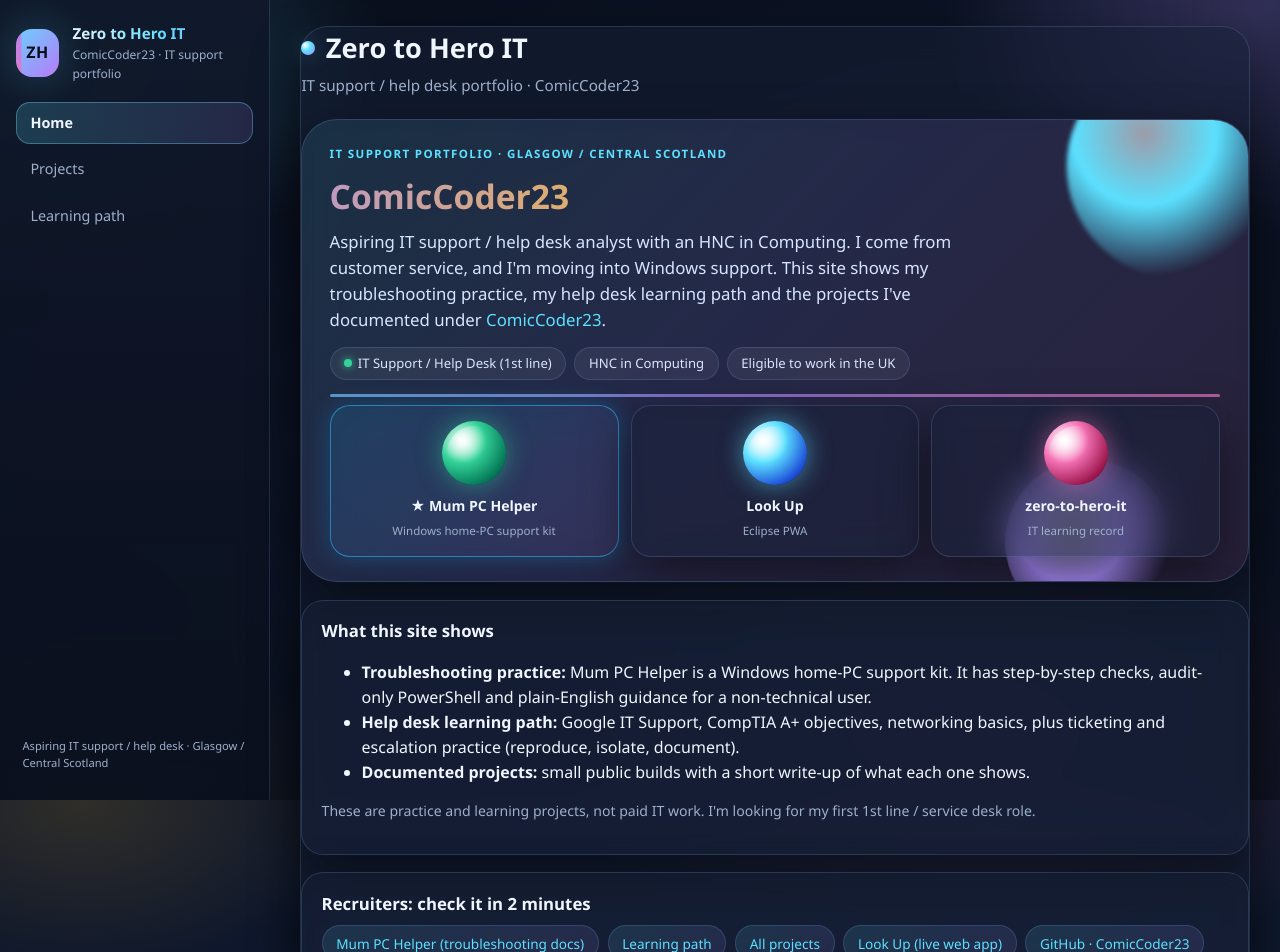
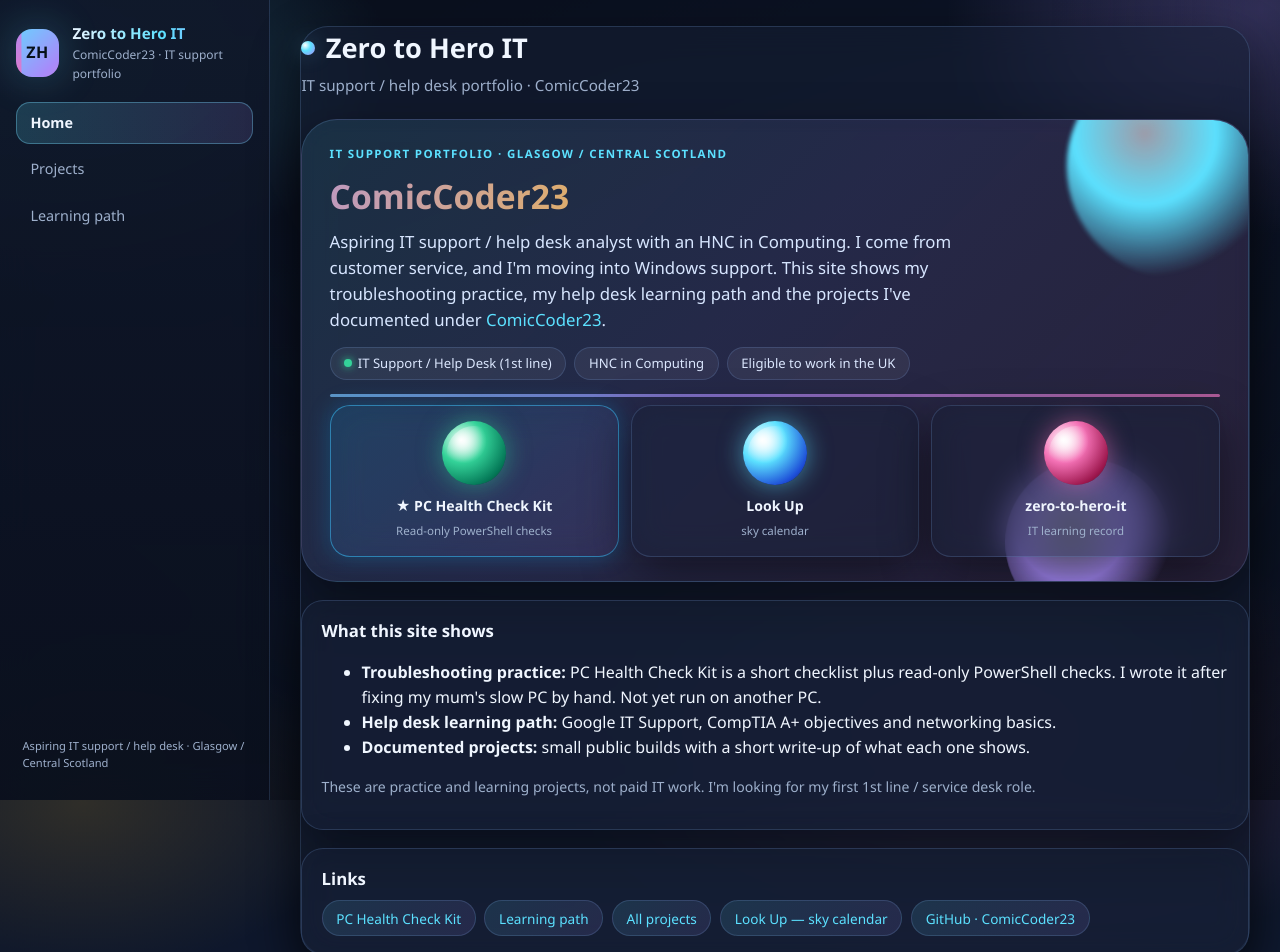
Before and after one commit to ComicCoder23/zero-to-hero-it, a React (Vite) app: page / in a window 1280 px wide. Shown: the top 952 px of the page. Built offline with nearby package versions, Linux system fonts and the light colour scheme.

Commit message:
Rename kit card to PC Health Check Kit, drop ticketing and '2 minutes' lines, relabel Look Up (Alan's CV link WO3, 15 Oct)

```diff
--- a/src/components/ShowcaseStrip.tsx
+++ b/src/components/ShowcaseStrip.tsx
@@ -11,15 +11,15 @@ export type ShowcaseItem = {
 /** Public projects shown to employers. */
 export const SHOWCASE: ShowcaseItem[] = [
   {
-    name: 'Mum PC Helper',
-    blurb: 'Windows home-PC support kit',
+    name: 'PC Health Check Kit',
+    blurb: 'Read-only PowerShell checks',
     orbClass: 'orb-mum',
-    url: 'https://github.com/ComicCoder23/mums-pc-helper',
+    url: 'https://comiccoder23.github.io/pc-health-check-kit/',
     featured: true,
   },
   {
     name: 'Look Up',
-    blurb: 'Eclipse PWA',
+    blurb: 'sky calendar',
     orbClass: 'orb-lookup',
     url: 'https://comiccoder23.github.io/lookup/',
   },
--- a/src/data/learning.json
+++ b/src/data/learning.json
@@ -8,7 +8,7 @@
         "Google IT Support Professional Certificate (Coursera — free audit)",
         "CompTIA A+ objectives map (Core 1 / Core 2 V15)",
         "NetworkChuck HELPDESK / first IT job orientation",
-        "Daily: 25–40 min video + 15 min notes; keep Mum PC Helper docs up to date"
+        "Daily: 25–40 min video + 15 min notes; keep the PC Health Check Kit docs up to date"
       ]
     },
     {
@@ -35,7 +35,7 @@
       "id": "L1",
       "name": "IT Help Desk / 1st Line",
       "primary": true,
-      "fit": "Customer-service skills + Mum PC Helper + HNC Computing",
+      "fit": "Customer-service skills + PC Health Check Kit + HNC Computing",
       "gaps": "Ticketing vocabulary, A+ or Google IT Support, AD/M365 familiarity",
       "unlock": "4 weeks Google IT + continuous applications + A+ study start"
     },
@@ -43,7 +43,7 @@
       "id": "L2",
       "name": "Desktop / Field Support",
       "primary": false,
-      "fit": "Mum PC Helper + home PC diagnostics + customer calm",
+      "fit": "PC Health Check Kit + home PC diagnostics + customer calm",
       "gaps": "Formal imaging / Intune story, field logistics",
       "unlock": "Document 5 home-lab tickets as case studies"
     },
@@ -78,9 +78,9 @@
       "url": ""
     },
     {
-      "name": "Mum PC Helper public docs",
+      "name": "PC Health Check Kit public docs",
       "why": "Already built — tidy how-tos as community help",
-      "url": "https://github.com/ComicCoder23/mums-pc-helper"
+      "url": "https://github.com/ComicCoder23/pc-health-check-kit"
     }
   ],
   "weeklyCadence": [
@@ -98,7 +98,7 @@
     },
     {
       "day": "Thu",
-      "block": "Portfolio proof (Mum PC Helper / lab write-up)"
+      "block": "Portfolio proof (PC Health Check Kit / lab write-up)"
     },
     {
       "day": "Fri",
--- a/src/data/links.json
+++ b/src/data/links.json
@@ -91,15 +91,15 @@
   ],
   "projects": [
     {
-      "name": "Mum PC Helper",
-      "url": "https://github.com/ComicCoder23/mums-pc-helper"
+      "name": "PC Health Check Kit",
+      "url": "https://github.com/ComicCoder23/pc-health-check-kit"
     },
     {
       "name": "Look Up",
       "url": "https://github.com/ComicCoder23/lookup"
     },
     {
-      "name": "Look Up (Pages demo)",
+      "name": "Look Up — sky calendar (live page)",
       "url": "https://comiccoder23.github.io/lookup/"
     },
     {
--- a/src/data/projects.json
+++ b/src/data/projects.json
@@ -4,17 +4,17 @@
   "intro": "Public practice projects that show how I troubleshoot, document and learn. They're personal projects, not paid work.",
   "projects": [
     {
-      "name": "Mum PC Helper",
-      "slug": "mums-pc-helper",
-      "oneLiner": "Windows home-PC support kit: structured docs and audit-only PowerShell for safer home-PC checks",
+      "name": "PC Health Check Kit",
+      "slug": "pc-health-check-kit",
+      "oneLiner": "I fixed my mum's slow PC by hand, then wrote read-only PowerShell checks so the same steps can be repeated safely. Not yet run on another PC",
       "jobValue": "Shows 1st line skills: calm, step-by-step Windows troubleshooting and clear guidance for a non-technical user",
       "status": "Public repo",
-      "url": "https://github.com/ComicCoder23/mums-pc-helper"
+      "url": "https://comiccoder23.github.io/pc-health-check-kit/"
     },
     {
-      "name": "Look Up",
+      "name": "Look Up — sky calendar",
       "slug": "lookup",
-      "oneLiner": "Privacy-first eclipse companion (vanilla JS PWA), built as a learning project",
+      "oneLiner": "Started as a page for the August 2026 eclipse. Turning into a sky calendar",
       "jobValue": "Shows a small web project taken from start to a live page",
       "status": "Public Pages",
       "url": "https://comiccoder23.github.io/lookup/"
--- a/src/pages/CommandHome.tsx
+++ b/src/pages/CommandHome.tsx
@@ -34,14 +34,14 @@ export function CommandHome() {
         <h3>What this site shows</h3>
         <ul>
           <li>
-            <strong>Troubleshooting practice:</strong> Mum PC Helper is a
-            Windows home-PC support kit. It has step-by-step checks, audit-only
-            PowerShell and plain-English guidance for a non-technical user.
+            <strong>Troubleshooting practice:</strong> PC Health Check Kit is a
+            short checklist plus read-only PowerShell checks. I wrote it after
+            fixing my mum's slow PC by hand. Not yet run on another PC.
           </li>
           <li>
             <strong>Help desk learning path:</strong> Google IT Support,
-            CompTIA A+ objectives, networking basics, plus ticketing and
-            escalation practice (reproduce, isolate, document).
+            CompTIA A+ objectives and networking basics.
+
           </li>
           <li>
             <strong>Documented projects:</strong> small public builds with a
@@ -55,10 +55,10 @@ export function CommandHome() {
       </div>
 
       <div className="card">
-        <h3>Recruiters: check it in 2 minutes</h3>
+        <h3>Links</h3>
         <div className="link-cloud">
-          <ExtLink href="https://github.com/ComicCoder23/mums-pc-helper">
-            Mum PC Helper (troubleshooting docs)
+          <ExtLink href="https://comiccoder23.github.io/pc-health-check-kit/">
+            PC Health Check Kit
           </ExtLink>
           <a className="ext-link" href="#/learning">
             Learning path
@@ -67,7 +67,7 @@ export function CommandHome() {
             All projects
           </a>
           <ExtLink href="https://comiccoder23.github.io/lookup/">
-            Look Up (live web app)
+            Look Up — sky calendar
           </ExtLink>
           <ExtLink href={profile.githubUrl}>GitHub · ComicCoder23</ExtLink>
         </div>
--- a/src/pages/Projects.tsx
+++ b/src/pages/Projects.tsx
@@ -4,13 +4,13 @@ import { ExtLink } from '../components/ExtLink'
 import { ShowcaseStrip } from '../components/ShowcaseStrip'
 
 const ART: Record<string, string> = {
-  'mums-pc-helper': 'art-mum',
+  'pc-health-check-kit': 'art-mum',
   lookup: 'art-lookup',
   'zero-to-hero-it': 'art-cc23',
 }
 
 const ORB: Record<string, string> = {
-  'mums-pc-helper': 'orb-mum',
+  'pc-health-check-kit': 'orb-mum',
   lookup: 'orb-lookup',
   'zero-to-hero-it': 'orb-cc23',
 }
@@ -19,7 +19,7 @@ export function Projects() {
   return (
     <Panel
       title="Projects"
-      subtitle="Mum PC Helper · Look Up · zero-to-hero-it"
+      subtitle="PC Health Check Kit · Look Up · zero-to-hero-it"
     >
       <div className="liquid-divider" />
       <p className="callout">{projects.intro}</p>
```
Also changed, not shown: 1 other file (tests, documents, lock files or other folders).
